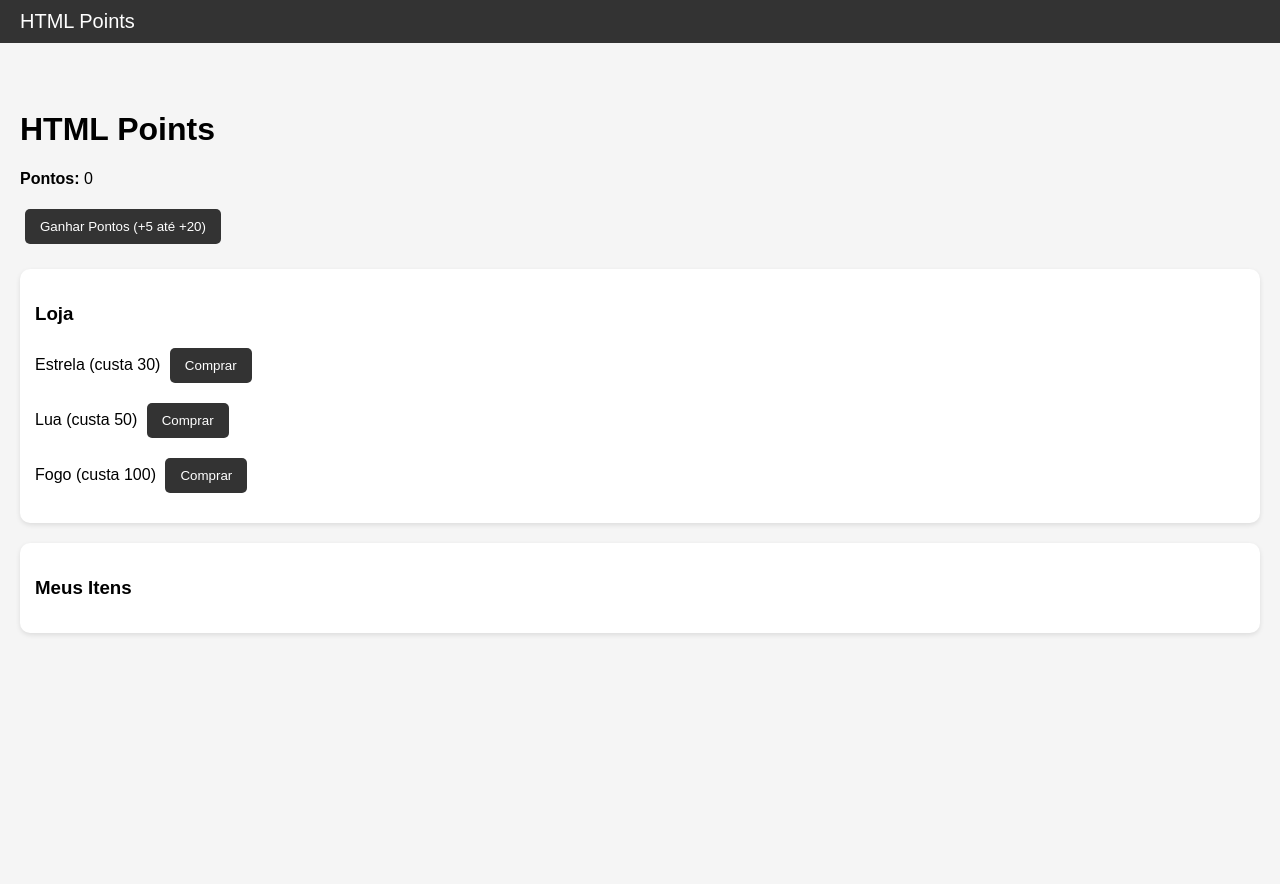
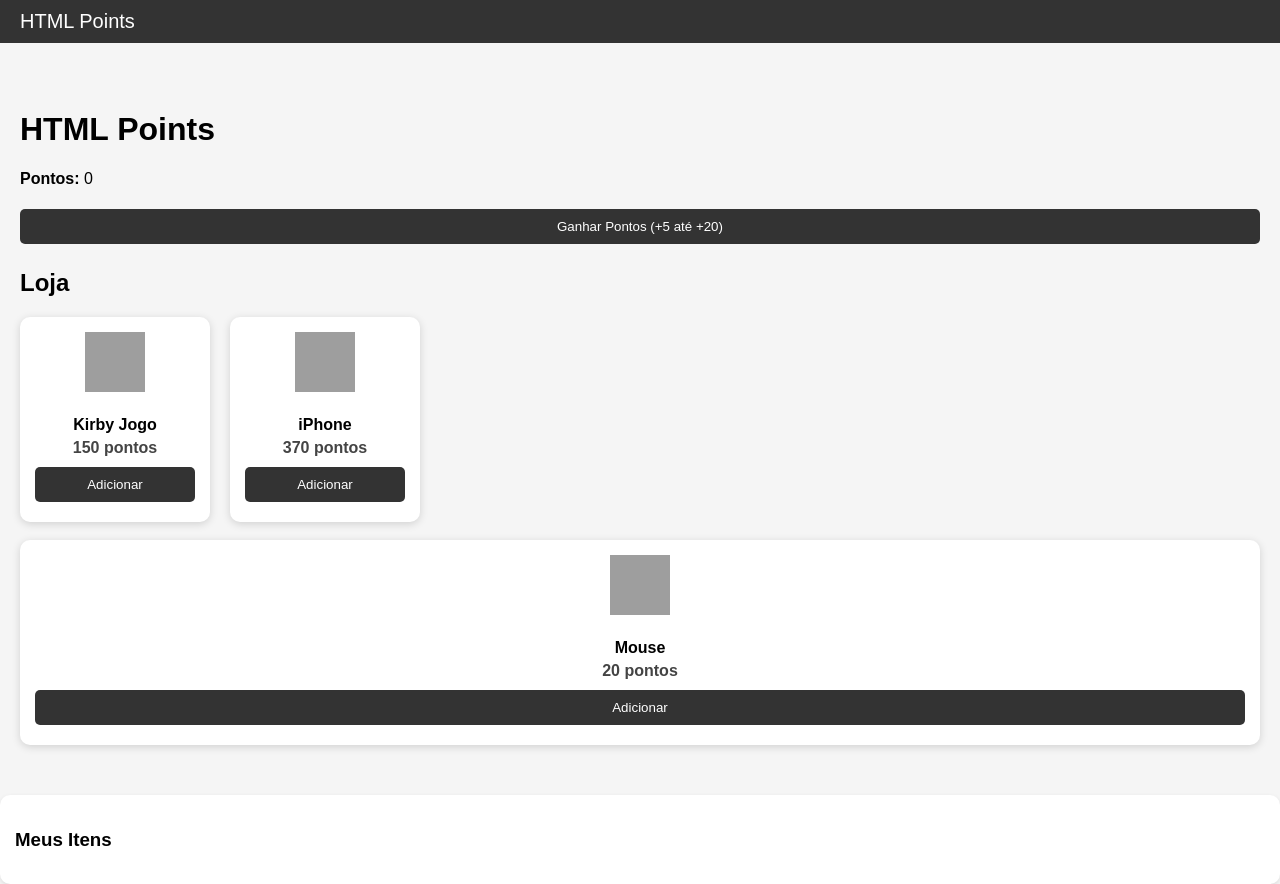
Before and after one commit to Lorenzo922/Colecionador, a plain HTML site: page index.html in a window 1280 px wide. Before the commit the page ends 800 px from the top, so only its background shows below. Drawn offline with Linux system fonts and the light colour scheme; grey boxes are pictures that could not be loaded.

Commit message:
Update index.html

```diff
--- a/index.html
+++ b/index.html
@@ -29,24 +29,57 @@
 
     button {
       padding: 10px 15px;
-      margin: 5px;
+      margin: 5px 0;
       cursor: pointer;
       border: none;
       border-radius: 5px;
       background: #333;
       color: white;
+      width: 100%;
     }
 
-    .loja, .colecionados {
+    .loja {
       margin-top: 20px;
+      display: grid;
+      grid-template-columns: repeat(auto-fill, minmax(180px, 1fr));
+      gap: 20px;
+    }
+
+    .card {
+      background: white;
+      border-radius: 10px;
+      box-shadow: 0 2px 8px rgba(0,0,0,0.15);
+      padding: 15px;
+      text-align: center;
+      transition: transform 0.2s;
+    }
+
+    .card:hover {
+      transform: translateY(-5px);
+    }
+
+    .card img {
+      width: 60px;
+      height: 60px;
+      margin-bottom: 10px;
+    }
+
+    .card h4 {
+      margin: 10px 0 5px 0;
+    }
+
+    .card p {
+      margin: 5px 0;
+      font-weight: bold;
+      color: #444;
+    }
+
+    .colecionados {
+      margin-top: 30px;
       padding: 15px;
       background: white;
       border-radius: 10px;
       box-shadow: 0 2px 5px rgba(0,0,0,0.1);
-    }
-
-    .item {
-      margin: 10px 0;
     }
   </style>
 </head>
@@ -57,19 +90,28 @@
     <p><b>Pontos:</b> <span id="pontos">0</span></p>
     <button onclick="ganharPontos()">Ganhar Pontos (+5 até +20)</button>
 
+    <h2>Loja</h2>
     <div class="loja">
-      <h3>Loja</h3>
-      <div class="item">
-        <span>Estrela (custa 30)</span>
-        <button onclick="comprar('Estrela', 30)">Comprar</button>
+      <div class="card">
+        <img src="https://acdn-us.mitiendanube.com/stores/003/993/079/products/design-sem-nome-63-mmm-414113626a6f2bd29c17194431662551-1024-1024.png" alt="Kirby">
+        <h4>Kirby Jogo</h4>
+        <p>150 pontos</p>
+        <button onclick="comprar('Kirby Jogo', 150)">Adicionar</button>
       </div>
-      <div class="item">
-        <span>Lua (custa 50)</span>
-        <button onclick="comprar('Lua', 50)">Comprar</button>
+
+      <div class="card">
+        <img src="https://m.media-amazon.com/images/I/61xjsVCiLVL._UF1000,1000_QL80_.jpg" alt="iPhone">
+        <h4>iPhone</h4>
+        <p>370 pontos</p>
+        <button onclick="comprar('iPhone', 370)">Adicionar</button>
       </div>
-      <div class="item">
-        <span>Fogo (custa 100)</span>
-        <button onclick="comprar('Fogo', 100)">Comprar</button>
+    </div>
+    <br>
+      <div class="card">
+        <img src="https://http2.mlstatic.com/D_NQ_NP_767390-MLA51439543986_092022-O.webp" alt="Mouse">
+        <h4>Mouse</h4>
+        <p>20 pontos</p>
+        <button onclick="comprar('Mouse', 20)">Adicionar</button>
       </div>
     </div>
 
@@ -83,7 +125,6 @@
     let pontos = 0;
     let itens = [];
 
-    // 🔹 Carregar do localStorage ao iniciar
     window.onload = function() {
       let dados = localStorage.getItem("htmlpoints");
       if (dados) {
@@ -108,7 +149,7 @@
         li.textContent = item;
         lista.appendChild(li);
       });
-      salvar(); // salva sempre que atualizar
+      salvar();
     }
 
     function ganharPontos() {
```
